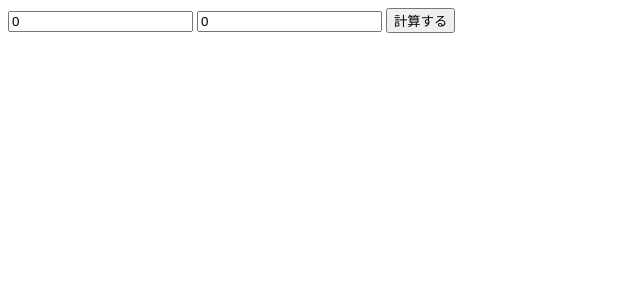
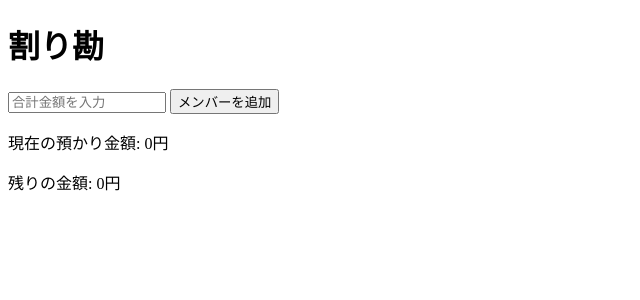
Before and after one commit to bechibechimaru/dutch, a SvelteKit app: page / in a window 1280 px wide. Shown: the top 300 px of the page, without its empty margins (0-640 px from the left). Built offline with nearby package versions, Linux system fonts and the light colour scheme.

Commit message:
基本機能作成

```diff
--- a/src/routes/+page.svelte
+++ b/src/routes/+page.svelte
@@ -1,22 +1,127 @@
 <script lang="ts">
-    let num1 = 0;
-    let num2 = 0;
+    let infoList: Array<any> = [];
 
-    let result: string | null = null;
-// "|"というのは"or"と同義。result という変数の型をnumber or nullに設定するという意味
-// 「numberかnullというtypeのresultという変数を宣言し、初期値をnullにします。」ということ。
+    function addInfo(){
+        infoList.push({name: "", ratio: 1, isPaid: false, remainder: 0 });
+        infoList = [...infoList];
+    }
 
-    function culfunc(){
-        result = (num1 + num2).toLocaleString();
+    let totalAmount: number = 0;
+    let formattedAmount: string = "";
+
+    function getTotalRatio(): number {
+        return infoList.reduce((sum, info) => sum + info.ratio, 0);
+    }
+
+    function calculateAmount(info: any): number {
+        const totalRatio = getTotalRatio();
+        const amountPerPerson = Math.floor(totalAmount * (info.ratio / totalRatio));
+        return amountPerPerson;
+    }
+
+    function getRemainderDistribution(): void {
+        const totalRatio = getTotalRatio();
+        let totalDistributed = infoList.reduce((sum, info) => sum + Math.floor(totalAmount * (info.ratio / totalRatio)), 0);
+        let remainder = totalAmount - totalDistributed;
+
+        for (let i = 0; remainder > 0; i++) {
+            if (i >= infoList.length) {
+                i = 0;
+            }
+            infoList[i].remainder = (infoList[i].remainder || 0) + 1;
+            remainder--;
+        }
+    }
+
+    function formatTotalAmount(event: InputEvent): void {
+        const input = (event.target as HTMLInputElement);
+        const rawValue = input.value.replace(/,/g, ''); // カンマを取り除く
+        totalAmount = parseInt(rawValue, 10) || 0;
+        formattedAmount = totalAmount.toLocaleString(); // カンマ区切りでフォーマット
+    }
+
+    function calculatePaidAmount(): number {
+        return infoList.reduce((sum, info) => {
+            if (info.isPaid) {
+                return sum + calculateAmount(info) + (info.remainder || 0);
+            }
+            return sum;
+        }, 0);
+    }
+
+    function calculateRemainingAmount(): number {
+        return totalAmount - calculatePaidAmount();
     }
 </script>
 
-<input type="number" bind:value={num1} >
-<input type="number" bind:value={num2}>
+<svelte:head>
+    <title>割り勘</title>
+</svelte:head>
 
-<button on:click = {culfunc}>計算する</button>
+<main>
+    <h1>割り勘</h1>
 
-<!-- svelteの条件付きレレンダリングを使用 -->
-{#if result !== null}
-    <p>結果：{result}円</p>
-{/if}
+    <input class="totalprice" type="text" bind:value={formattedAmount} placeholder="合計金額を入力" on:input={formatTotalAmount} on:change={getRemainderDistribution}>
+
+    <button on:click={addInfo}>メンバーを追加</button>
+
+    {#each infoList as info, index}
+        <div class="info" class:is-paid={info.isPaid}>
+            <input type="checkbox" bind:checked={info.isPaid} id={"is_done_" + index}>
+            <p>{calculateAmount(info) + (info.remainder || 0)}円</p>
+            <input type="text" bind:value={info.name} placeholder="名前を入力">
+            <input class="price" type="number" bind:value={info.ratio} placeholder="比率">
+            <select name="payment" id="payment">
+                <option value="">支払い方法を選択</option>
+                <option value="cash">現金</option>
+                <option value="paypay">PayPay</option>
+                <option value="後日">後日</option>
+            </select>
+        </div>
+    {/each}
+
+    <p>現在の預かり金額: {calculatePaidAmount()}円</p>
+    <p>残りの金額: {calculateRemainingAmount()}円</p>
+</main>
+
+<style>
+    body {
+        margin: 0px;
+        padding: 50px;
+        overflow-y: auto; /* 全体スクロールを許可 */
+    }
+
+    main {
+        width: 390px;
+        max-width: 100%;
+        margin-bottom: 100px;
+    }
+
+    .info {
+        display: flex;
+        align-items: center;
+        margin-bottom: 1px;
+    }
+
+    .info input {
+        margin: 10px;
+        width: 100px;
+    }
+
+    .info .price {
+        width: 50px;
+    }
+
+    .totalprice {
+        width: 150px;
+    }
+
+    button {
+        align-items: center;
+    }
+
+    /* 支払い済みのメンバーを強調するスタイル */
+    .is-paid {
+        background-color: #e0ffe0; /* 支払い済みのメンバーを薄い緑で表示 */
+    }
+</style>
```
Also changed, not shown: 1 other file (tests, documents, lock files or other folders).
